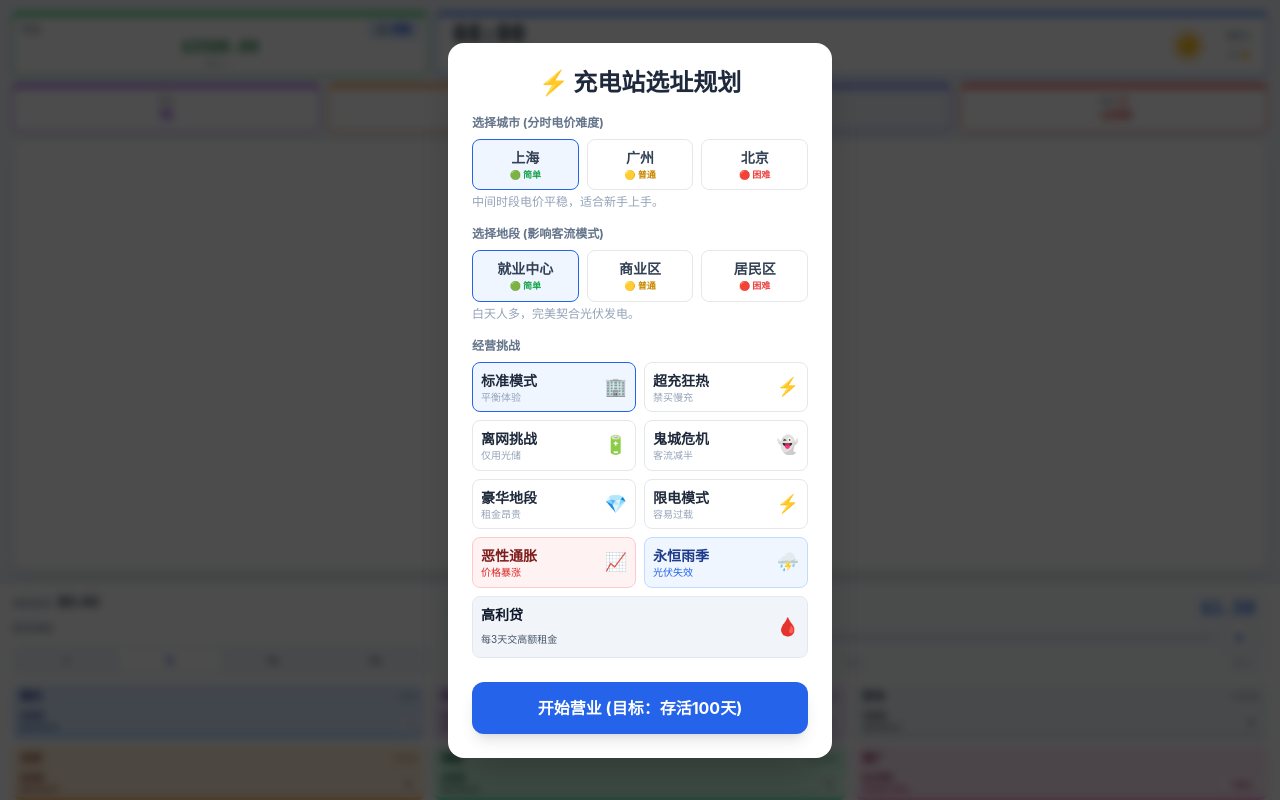
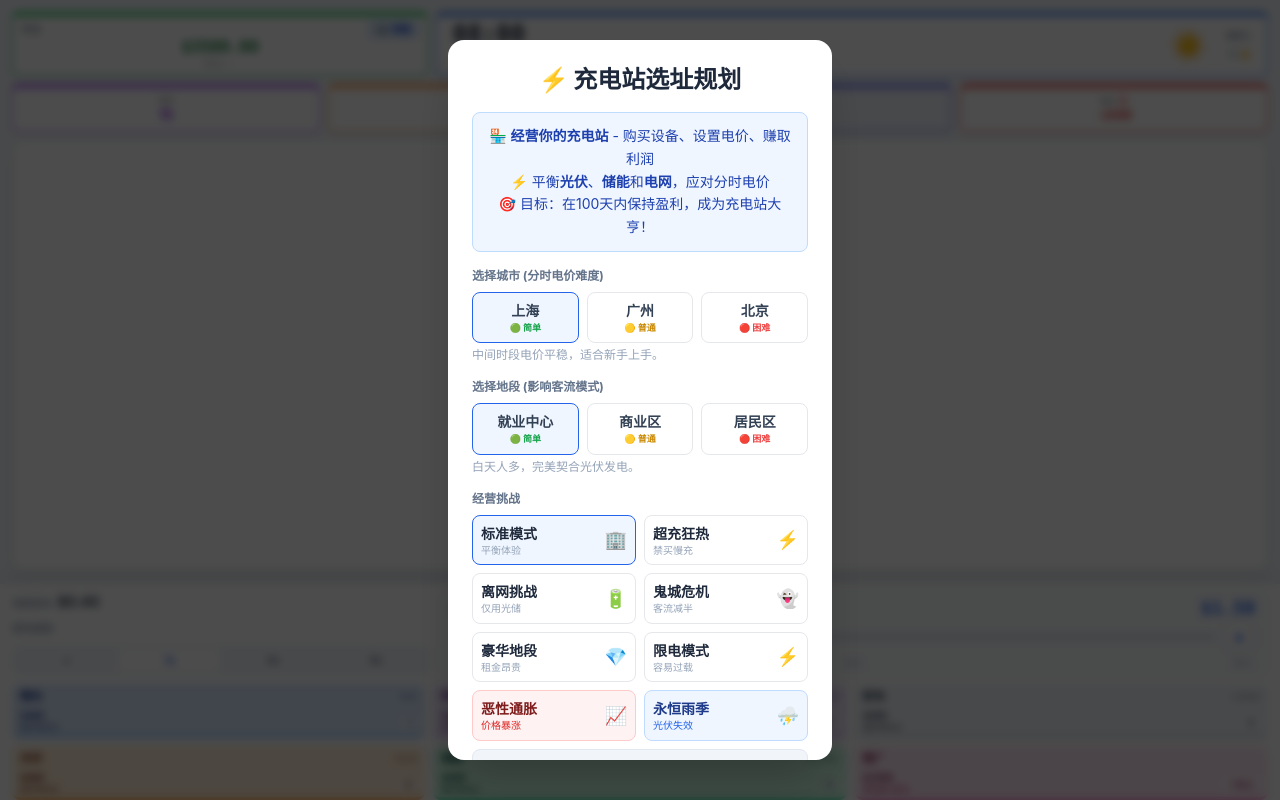
Before and after one commit to ni1o1/EV_tycoon, a plain HTML site: page docs/index.html in a window 1280 px wide. Drawn offline with nearby package versions, Linux system fonts and the light colour scheme.

Commit message:
在开始界面添加游戏说明
- 新增蓝色背景的游戏说明卡片
- 简要介绍游戏核心玩法和目标
- 帮助新玩家快速理解游戏内容

```diff
--- a/docs/index.html
+++ b/docs/index.html
@@ -423,6 +423,14 @@ button,
     <div id="start-modal" class="fixed inset-0 z-50 flex items-center justify-center p-4 bg-black/70 backdrop-blur-sm overflow-y-auto">
         <div class="bg-white rounded-2xl shadow-2xl w-full max-w-sm p-6 max-h-[90vh] overflow-y-auto">
             <h1 class="text-2xl font-black text-slate-800 mb-4 text-center">⚡ 充电站选址规划</h1>
+
+            <div class="bg-blue-50 border border-blue-200 rounded-lg p-3 mb-4">
+                <p class="text-sm text-blue-800 text-center leading-relaxed">
+                    🏪 <strong>经营你的充电站</strong> - 购买设备、设置电价、赚取利润<br>
+                    ⚡ 平衡<strong>光伏</strong>、<strong>储能</strong>和<strong>电网</strong>，应对分时电价<br>
+                    🎯 目标：在100天内保持盈利，成为充电站大亨！
+                </p>
+            </div>
 
 <div class="mb-4">
     <label class="block text-xs font-bold text-slate-500 uppercase mb-2">选择城市 (分时电价难度)</label>
```
